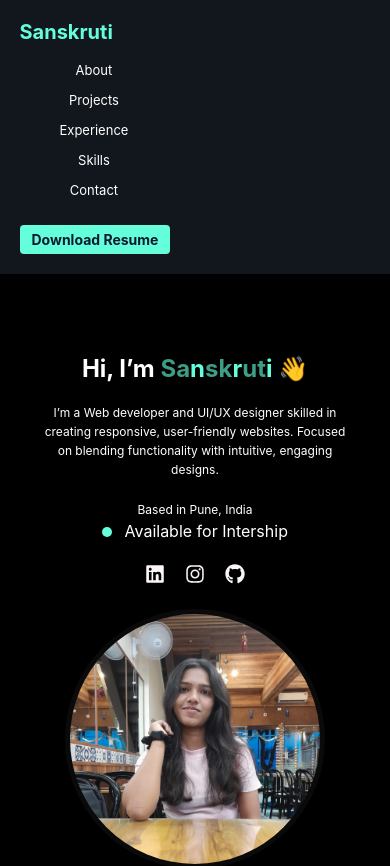
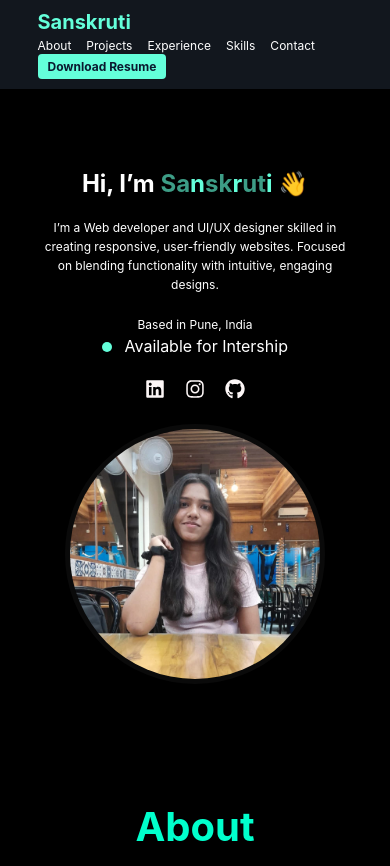
Before and after one commit to sanskrutiahire23/portfolio, a React (Create React App) app: page / in a window 390 px wide. Shown: the top 866 px of the page. Built offline with nearby package versions, Linux system fonts and the light colour scheme.

Commit message:
Update Header.css

```diff
--- a/src/Components/Header.css
+++ b/src/Components/Header.css
@@ -1,6 +1,6 @@
 .header {
   background-color: #12171e;
-  padding: 20px 0;
+  padding: 10px 20px; /* Adjusted padding for better responsiveness */
   display: flex;
   justify-content: center;
   align-items: center;
@@ -22,18 +22,23 @@
   font-size: 24px;
   font-weight: bold;
   color: #64ffda;
+  white-space: nowrap; /* Prevents text from breaking */
 }
 
 .nav-links ul {
   list-style: none;
   display: flex;
-  gap: 70px;
+  flex-wrap: wrap; /* Allows wrapping if space is limited */
+  gap: 30px; /* Spacing between links */
+  padding: 0;
+  margin: 0;
 }
 
 .nav-links a {
   color: white;
   text-decoration: none;
   font-size: 16px;
+  transition: color 0.3s;
 }
 
 .nav-links a:hover {
@@ -53,45 +58,27 @@
   border-radius: 4px;
   text-decoration: none;
   font-weight: bold;
+  transition: background-color 0.3s;
 }
 
 .btn-download-cv:hover {
   background: #52e0c4;
 }
 
-/* Responsive Styles */
+/* Media Queries for Responsive Design */
 @media (max-width: 768px) {
   .container {
-    flex-direction: column;
-    align-items: flex-start;
+    flex-direction: row; /* Ensure items remain horizontal */
+    flex-wrap: wrap; /* Allow items to wrap efficiently if necessary */
   }
 
   .nav-links ul {
-    flex-direction: column;
-    gap: 15px;
-    margin-top: 15px;
+    justify-content: space-evenly; /* Evenly distribute links */
+    gap: 20px;
   }
 
   .nav-links a {
-    font-size: 14px;
-  }
-
-  .actions {
-    margin-top: 10px;
-  }
-}
-
-@media (max-width: 480px) {
-  .logo {
-    font-size: 20px;
-  }
-
-  .nav-links ul {
-    gap: 10px;
-  }
-
-  .nav-links a {
-    font-size: 13px;
+    font-size: 14px; /* Slightly smaller text on smaller screens */
   }
 
   .btn-download-cv {
@@ -99,3 +86,28 @@
     font-size: 14px;
   }
 }
+
+@media (max-width: 480px) {
+  .container {
+    justify-content: space-between;
+    padding: 0 10px;
+  }
+
+  .logo {
+    font-size: 20px;
+  }
+
+  .nav-links ul {
+    flex-wrap: wrap; /* Links wrap onto the next line if needed */
+    gap: 15px;
+  }
+
+  .nav-links a {
+    font-size: 12px; /* Smaller font for smaller screens */
+  }
+
+  .btn-download-cv {
+    padding: 5px 10px;
+    font-size: 12px;
+  }
+}
```
